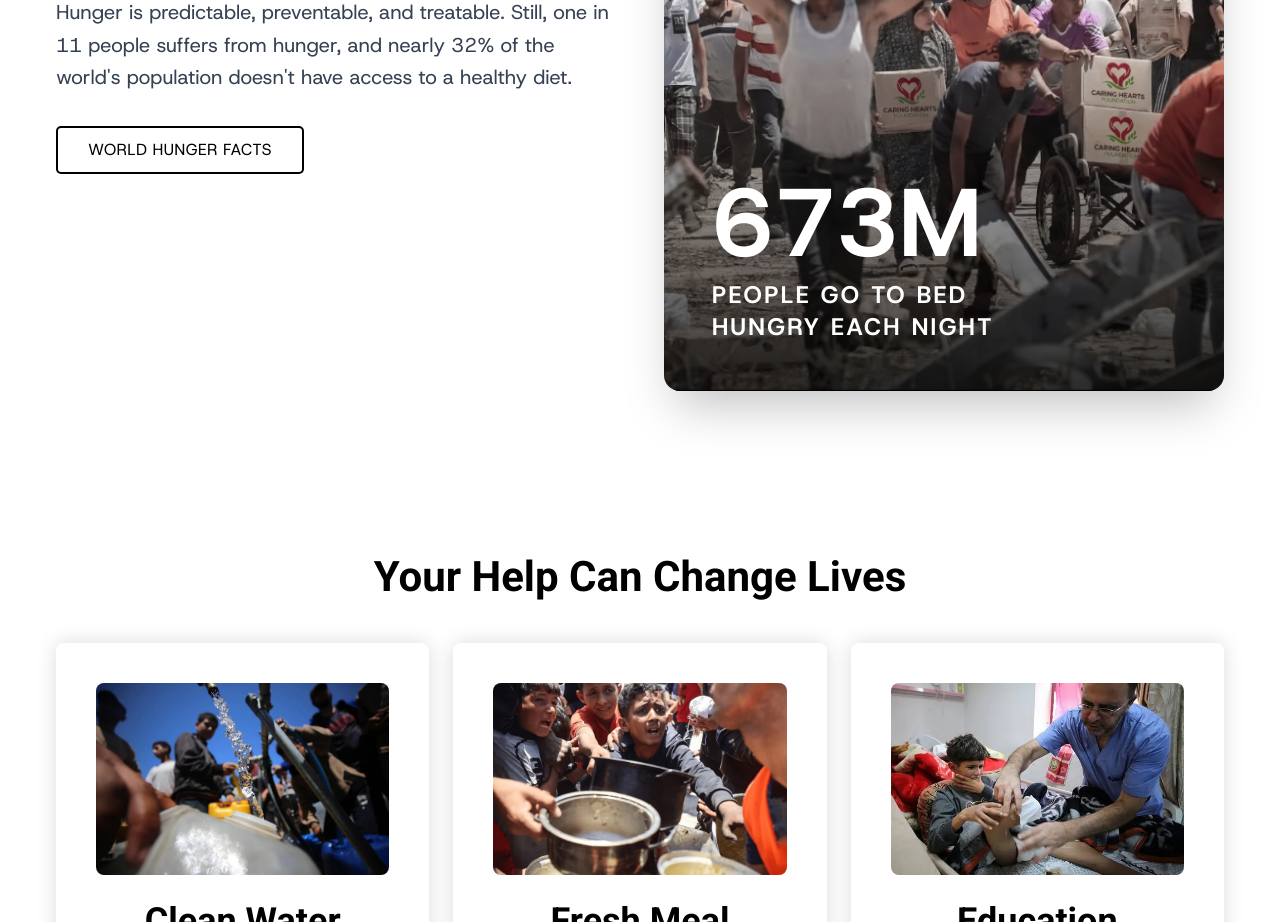
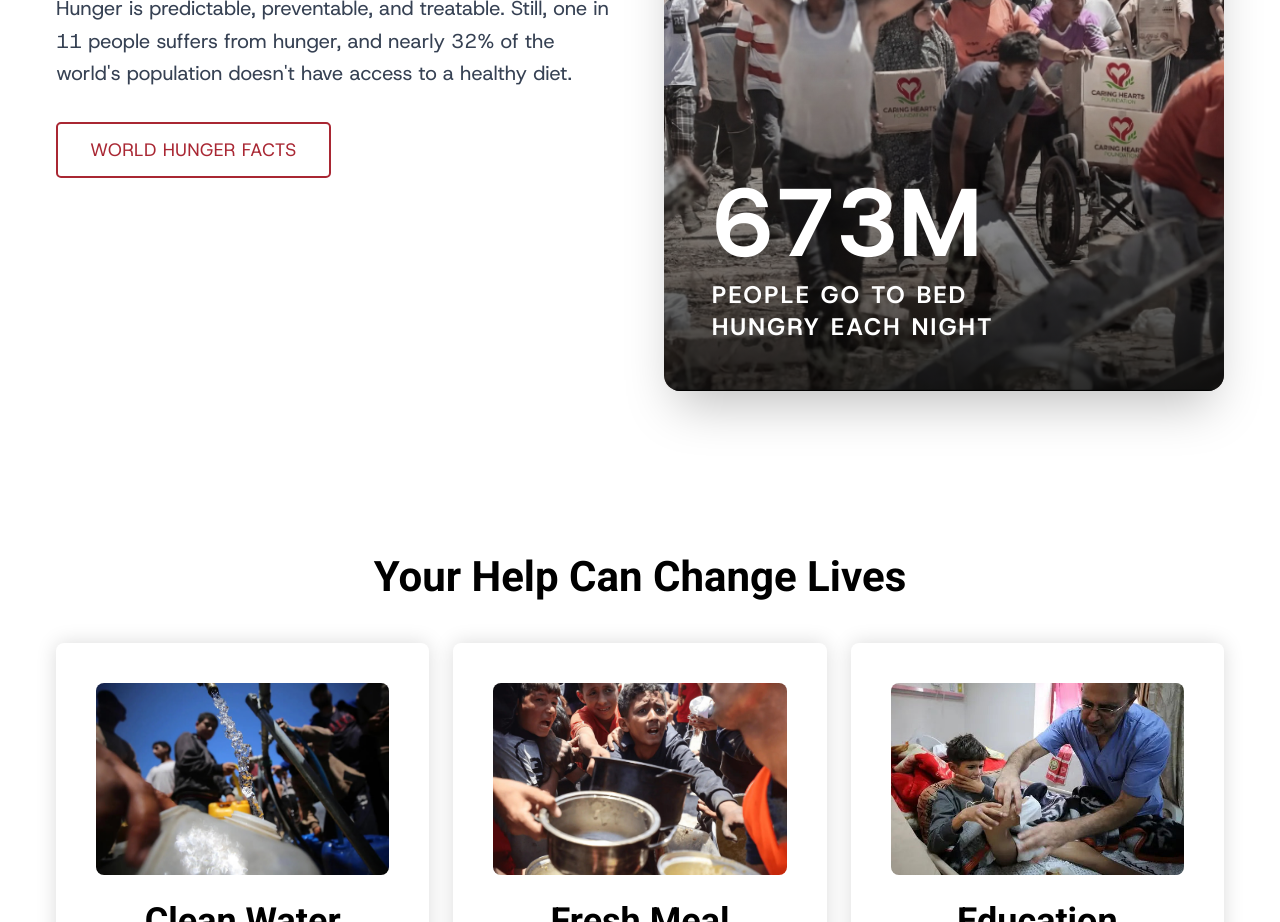
Before and after one commit to support897/Caring-Hearts, a Next.js app: page / in a window 1280 px wide. Shown: the part 1520-2442 px from the top of the page. Built offline with nearby package versions, Linux system fonts and the light colour scheme.

Commit message:
Fix: incorrect Button variant in GlobalHungerSummary

```diff
--- a/src/components/home/GlobalHungerSummary.tsx
+++ b/src/components/home/GlobalHungerSummary.tsx
@@ -23,7 +23,8 @@ export default function GlobalHungerSummary() {
               <div className="mb-10">
                 <Button
                   href="/world-hunger-facts"
-variant="default"
+                  variant="secondary"
+                  size="large"
                   className="border-2 font-bold tracking-wide transition-all hover:bg-gray-50"
                 >
                   WORLD HUNGER FACTS
```
